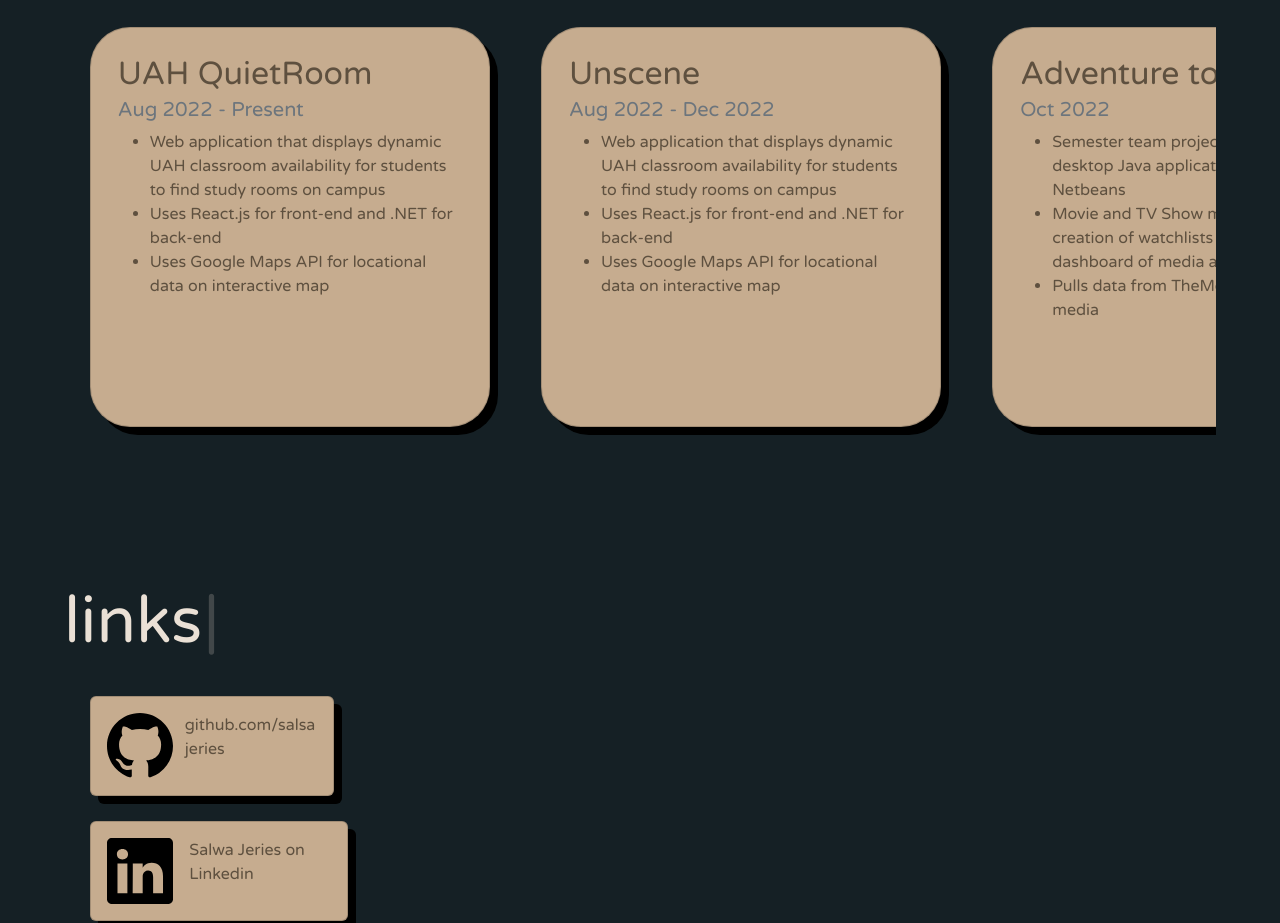
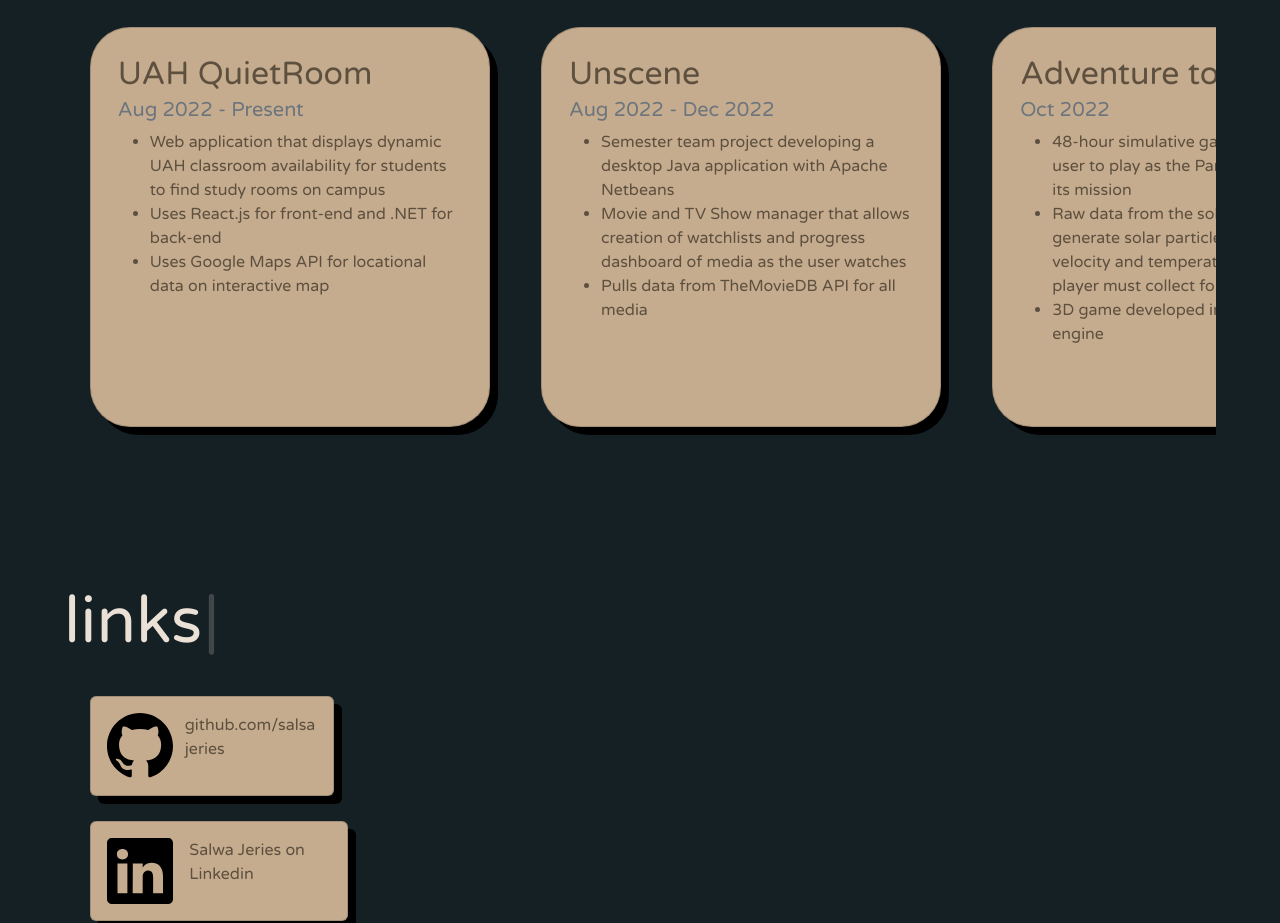
Before and after one commit to salsajeries/salsajeries.github.io, a React (Create React App) app: page / in a window 1280 px wide. Shown: the part 1660-2583 px from the top of the page. Built offline with nearby package versions, Linux system fonts and the light colour scheme.

Commit message:
Fixed descriptions for github version

```diff
--- a/src/components/CardScroll.js
+++ b/src/components/CardScroll.js
@@ -39,9 +39,9 @@ function CardScroll() {
             url: "https://github.com/salsajeries/Unscene",
             details: (
                 <ul>
-                    <li>Web application that displays dynamic UAH classroom availability for students to find study rooms on campus</li>
-                    <li>Uses React.js for front-end and .NET for back-end</li>
-                    <li>Uses Google Maps API for locational data on interactive map</li>
+                    <li>Semester team project developing a desktop Java application with Apache Netbeans</li>
+                    <li>Movie and TV Show manager that allows creation of watchlists and progress dashboard of media as the user watches</li>
+                    <li>Pulls data from TheMovieDB API for all media</li>
                 </ul>
             )
         },
@@ -51,9 +51,9 @@ function CardScroll() {
             url: "https://github.com/salsajeries/spaceapps-2022",
             details: (
                 <ul>
-                    <li>Semester team project developing a desktop Java application with Apache Netbeans</li>
-                    <li>Movie and TV Show manager that allows creation of watchlists and progress dashboard of media as the user watches</li>
-                    <li>Pulls data from TheMovieDB API for all media</li>
+                    <li>48-hour simulative game that allows the user to play as the Parker Solar Probe on its mission</li>
+                    <li>Raw data from the solar probe is used to generate solar particles containing velocity and temperature, which the player must collect for points</li>
+                    <li>3D game developed in Godot game engine</li>
                 </ul>
             )
         },
```
